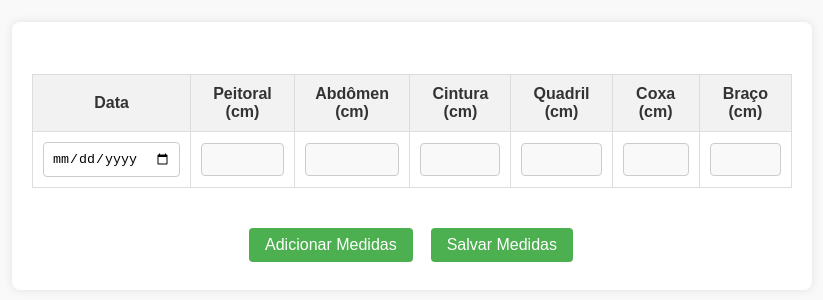
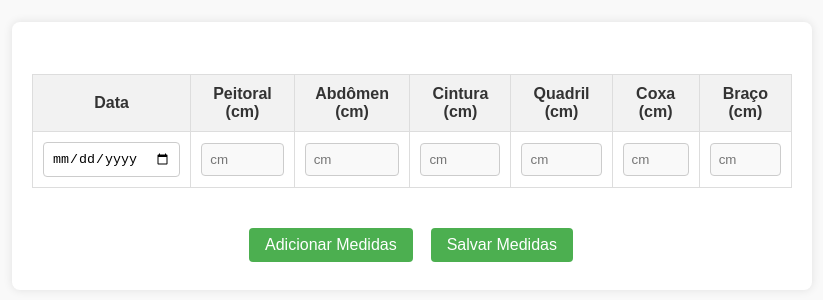
Before and after one commit to mjpfelicia/Monitoramento-de-Medidas-Corporais, a React (Create React App) app: page /formulario in a window 1280 px wide. Shown: the part 244-544 px from the top of the page, without its empty margins (228-1051 px from the left). Built offline with nearby package versions, Linux system fonts and the light colour scheme.

Commit message:
melhorando desenpelho do grafico junto ao formulario

```diff
--- a/src/components/FormularioMedidas/FormularioMedidas.js
+++ b/src/components/FormularioMedidas/FormularioMedidas.js
@@ -15,10 +15,9 @@ const FormularioMedidas = () => {
     braco: ''
   }]);
   const [medidas, setMedidas] = useState([]);
-  const [mostrarGrafico, setMostrarGrafico] = useState(false); // Estado para controlar a exibição do gráfico
+  const [mostrarGrafico, setMostrarGrafico] = useState(false);
   const navigate = useNavigate();
 
-  // Função para adicionar uma nova linha
   const adicionarLinha = () => {
     setLinhas([...linhas, {
       data: '',
@@ -31,7 +30,6 @@ const FormularioMedidas = () => {
     }]);
   };
 
-  // Função para lidar com a mudança de input
   const handleInputChange = (index, event) => {
     const { name, value } = event.target;
     const novasLinhas = [...linhas];
@@ -39,7 +37,6 @@ const FormularioMedidas = () => {
     setLinhas(novasLinhas);
   };
 
-  // Função para navegar pelo formulário com a tecla Enter
   const handleKeyDown = (event, index) => {
     if (event.key === 'Enter') {
       event.preventDefault();
@@ -47,11 +44,12 @@ const FormularioMedidas = () => {
       const nextIndex = Array.prototype.indexOf.call(form, event.target) + 1;
       if (nextIndex < form.length) {
         form.elements[nextIndex].focus();
+      } else {
+        salvarMedidas(); // Se for o último campo, chama a função de salvar
       }
     }
   };
 
-  // Função para salvar as medidas
   const salvarMedidas = () => {
     const medidasValidas = linhas.filter(linha =>
       linha.data && linha.peitoral && linha.abdomem && linha.cintura && linha.quadril && linha.coxa && linha.braco
@@ -69,26 +67,24 @@ const FormularioMedidas = () => {
         coxa: '',
         braco: ''
       }]);
-      setMostrarGrafico(true); // Exibe o gráfico após salvar as medidas
+      setMostrarGrafico(true);
     } else {
       alert('Preencha todas as medidas antes de salvar.');
     }
   };
 
-  // Função para voltar para a página inicial
   const voltarPagina = () => {
     navigate('/');
   };
 
   return (
     <div className="container-medidas">
-      {/* Exibe o formulário apenas se o gráfico não for mostrado */}
       {!mostrarGrafico && (
         <form id="formulario-medidas">
           <TabelaMedidas
             linhas={linhas}
             onInputChange={handleInputChange}
-            onKeyDown={handleKeyDown} // Passando a função onKeyDown aqui
+            onKeyDown={handleKeyDown}
           />
           <div className="buttons-container">
             <button
@@ -109,7 +105,6 @@ const FormularioMedidas = () => {
         </form>
       )}
 
-      {/* Exibe o gráfico apenas se 'mostrarGrafico' for true */}
       {mostrarGrafico && (
         <div>
           <Grafico dados={medidas} />
--- a/src/components/Grafico/Grafico.js
+++ b/src/components/Grafico/Grafico.js
@@ -11,17 +11,22 @@ Modal.setAppElement('#root');
 const Grafico = ({ dados }) => {
   const [modalIsOpen, setModalIsOpen] = useState(false);
 
-  // Configuração dos dados para os gráficos
+  // Garantir que os dados são válidos
+  if (!Array.isArray(dados) || dados.length === 0) {
+    return <p>Carregando dados para o gráfico...</p>;
+  }
+
+  // Certificando-se de que os dados estão no formato correto para o gráfico
   const data = {
-    labels: dados ? dados.map(dado => dado.data) : [],
+    labels: dados.map(dado => new Date(dado.data)), // Converter a data para o formato correto
     datasets: [
       {
         label: 'Peitoral (cm)',
-        data: dados ? dados.map(dado => dado.peitoral) : [],
+        data: dados.map(dado => dado.peitoral),
         borderColor: '#8884d8',
         backgroundColor: 'rgba(136, 132, 216, 0.2)',
         pointRadius: 5,
-        fill: false, // Remove o preenchimento para gráficos de linha mais limpos
+        fill: false,
         tension: 0.4,
         pointBorderColor: '#8884d8',
         pointBackgroundColor: '#fff',
@@ -30,7 +35,7 @@ const Grafico = ({ dados }) => {
       },
       {
         label: 'Abdômen (cm)',
-        data: dados ? dados.map(dado => dado.abdomem) : [],
+        data: dados.map(dado => dado.abdomem),
         borderColor: '#82ca9d',
         backgroundColor: 'rgba(130, 202, 157, 0.2)',
         pointRadius: 5,
@@ -43,7 +48,7 @@ const Grafico = ({ dados }) => {
       },
       {
         label: 'Cintura (cm)',
-        data: dados ? dados.map(dado => dado.cintura) : [],
+        data: dados.map(dado => dado.cintura),
         borderColor: '#ffc658',
         backgroundColor: 'rgba(255, 198, 88, 0.2)',
         pointRadius: 5,
@@ -56,7 +61,7 @@ const Grafico = ({ dados }) => {
       },
       {
         label: 'Quadril (cm)',
-        data: dados ? dados.map(dado => dado.quadril) : [],
+        data: dados.map(dado => dado.quadril),
         borderColor: '#ff7300',
         backgroundColor: 'rgba(255, 115, 0, 0.2)',
         pointRadius: 5,
@@ -69,7 +74,7 @@ const Grafico = ({ dados }) => {
       },
       {
         label: 'Coxa (cm)',
-        data: dados ? dados.map(dado => dado.coxa) : [],
+        data: dados.map(dado => dado.coxa),
         borderColor: '#387908',
         backgroundColor: 'rgba(56, 121, 8, 0.2)',
         pointRadius: 5,
@@ -82,7 +87,7 @@ const Grafico = ({ dados }) => {
       },
       {
         label: 'Braço (cm)',
-        data: dados ? dados.map(dado => dado.braco) : [],
+        data: dados.map(dado => dado.braco),
         borderColor: '#ff0000',
         backgroundColor: 'rgba(255, 0, 0, 0.2)',
         pointRadius: 5,
@@ -113,13 +118,13 @@ const Grafico = ({ dados }) => {
         },
       },
       y: {
-        beginAtZero: false, // Começa a partir do valor mínimo das medidas
+        beginAtZero: false,
         title: {
           display: true,
           text: 'Medidas (cm)',
         },
         ticks: {
-          stepSize: 5,  // Definindo um intervalo fixo para o eixo Y
+          stepSize: 5,
         },
       },
     },
@@ -127,7 +132,7 @@ const Grafico = ({ dados }) => {
       legend: {
         position: 'top',
         labels: {
-          usePointStyle: true, // Exibe o ponto de estilo no gráfico
+          usePointStyle: true,
         },
       },
       tooltip: {
--- a/src/components/Menu/Menu.js
+++ b/src/components/Menu/Menu.js
@@ -7,7 +7,7 @@ import './Menu.css';
 
 const Menu = ({ isAuthenticated, userName, handleLogout }) => {
   const [showModal, setShowModal] = useState(false);
-  const [isMenuOpen, setIsMenuOpen] = useState(false);  // Para controle do menu responsivo
+  const [isMenuOpen, setIsMenuOpen] = useState(false);  // Controle do menu responsivo
 
   const handleLoginClick = () => {
     setShowModal(true);
@@ -23,7 +23,14 @@ const Menu = ({ isAuthenticated, userName, handleLogout }) => {
 
   return (
     <nav className="menu-nav">
-      <button className="menu-toggle" onClick={toggleMenu}>☰</button>  {/* Botão de Menu Responsivo */}
+      <button
+        className="menu-toggle"
+        onClick={toggleMenu}
+        aria-label={isMenuOpen ? 'Fechar menu' : 'Abrir menu'}  // Melhoria de acessibilidade
+      >
+        ☰
+      </button>
+
       <ul className={isMenuOpen ? 'open' : ''}>
         <li>
           <NavLink to="/grafico" className={({ isActive }) => isActive ? 'active' : ''}>
@@ -40,6 +47,7 @@ const Menu = ({ isAuthenticated, userName, handleLogout }) => {
             <FaWpforms /> Formulário
           </NavLink>
         </li>
+
         {!isAuthenticated && (
           <li>
             <button onClick={handleLoginClick} className="login-button">
@@ -47,6 +55,7 @@ const Menu = ({ isAuthenticated, userName, handleLogout }) => {
             </button>
           </li>
         )}
+
         {isAuthenticated && (
           <>
             <li>
@@ -60,6 +69,7 @@ const Menu = ({ isAuthenticated, userName, handleLogout }) => {
           </>
         )}
       </ul>
+
       <Modal show={showModal} onClose={handleCloseModal}>
         <Login />
       </Modal>
--- a/src/components/Tabela/Tabela.js
+++ b/src/components/Tabela/Tabela.js
@@ -17,13 +17,88 @@ const TabelaMedidas = ({ linhas, onInputChange, onKeyDown }) => (
       <tbody>
         {linhas.map((linha, index) => (
           <tr key={index}>
-            <td><input type="date" name="data" value={linha.data || ""} onChange={(event) => onInputChange(index, event)} onKeyDown={(event) => onKeyDown(event, index)} /></td>
-            <td><input type="number" name="peitoral" value={linha.peitoral || ""} onChange={(event) => onInputChange(index, event)} onKeyDown={(event) => onKeyDown(event, index)} /></td>
-            <td><input type="number" name="abdomem" value={linha.abdomem || ""} onChange={(event) => onInputChange(index, event)} onKeyDown={(event) => onKeyDown(event, index)} /></td>
-            <td><input type="number" name="cintura" value={linha.cintura || ""} onChange={(event) => onInputChange(index, event)} onKeyDown={(event) => onKeyDown(event, index)} /></td>
-            <td><input type="number" name="quadril" value={linha.quadril || ""} onChange={(event) => onInputChange(index, event)} onKeyDown={(event) => onKeyDown(event, index)} /></td>
-            <td><input type="number" name="coxa" value={linha.coxa || ""} onChange={(event) => onInputChange(index, event)} onKeyDown={(event) => onKeyDown(event, index)} /></td>
-            <td><input type="number" name="braco" value={linha.braco || ""} onChange={(event) => onInputChange(index, event)} onKeyDown={(event) => onKeyDown(event, index)} /></td>
+            <td>
+              <input
+                type="date"
+                name="data"
+                value={linha.data || ""}
+                onChange={(event) => onInputChange(index, event)}
+                onKeyDown={(event) => onKeyDown(event, index)} // Passando a função onKeyDown aqui
+                aria-label="Data"
+              />
+            </td>
+            <td>
+              <input
+                type="number"
+                name="peitoral"
+                value={linha.peitoral || ""}
+                onChange={(event) => onInputChange(index, event)}
+                onKeyDown={(event) => onKeyDown(event, index)} // Passando a função onKeyDown aqui
+                aria-label="Peitoral"
+                placeholder="cm"
+                min="0"
+              />
+            </td>
+            <td>
+              <input
+                type="number"
+                name="abdomem"
+                value={linha.abdomem || ""}
+                onChange={(event) => onInputChange(index, event)}
+                onKeyDown={(event) => onKeyDown(event, index)} // Passando a função onKeyDown aqui
+                aria-label="Abdômen"
+                placeholder="cm"
+                min="0"
+              />
+            </td>
+            <td>
+              <input
+                type="number"
+                name="cintura"
+                value={linha.cintura || ""}
+                onChange={(event) => onInputChange(index, event)}
+                onKeyDown={(event) => onKeyDown(event, index)} // Passando a função onKeyDown aqui
+                aria-label="Cintura"
+                placeholder="cm"
+                min="0"
+              />
+            </td>
+            <td>
+              <input
+                type="number"
+                name="quadril"
+                value={linha.quadril || ""}
+                onChange={(event) => onInputChange(index, event)}
+                onKeyDown={(event) => onKeyDown(event, index)} // Passando a função onKeyDown aqui
+                aria-label="Quadril"
+                placeholder="cm"
+                min="0"
+              />
+            </td>
+            <td>
+              <input
+                type="number"
+                name="coxa"
+                value={linha.coxa || ""}
+                onChange={(event) => onInputChange(index, event)}
+                onKeyDown={(event) => onKeyDown(event, index)} // Passando a função onKeyDown aqui
+                aria-label="Coxa"
+                placeholder="cm"
+                min="0"
+              />
+            </td>
+            <td>
+              <input
+                type="number"
+                name="braco"
+                value={linha.braco || ""}
+                onChange={(event) => onInputChange(index, event)}
+                onKeyDown={(event) => onKeyDown(event, index)} // Passando a função onKeyDown aqui
+                aria-label="Braço"
+                placeholder="cm"
+                min="0"
+              />
+            </td>
           </tr>
         ))}
       </tbody>
```
